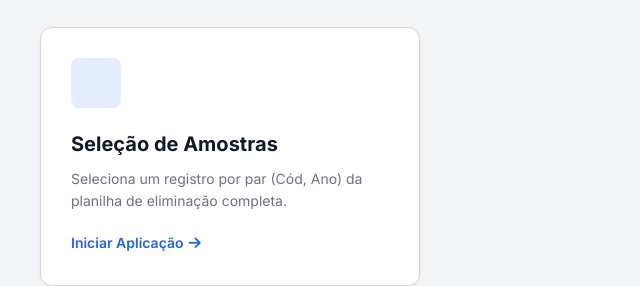
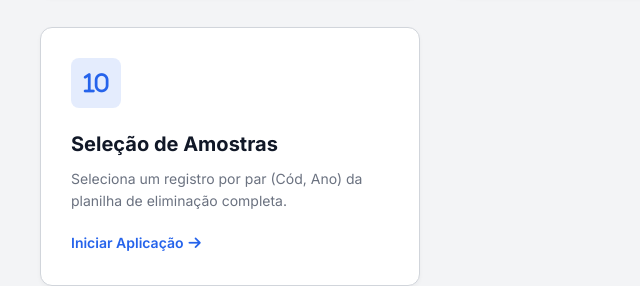
Before and after one commit to videsouza/arquivo, a plain HTML site: page index.html in a window 1280 px wide. Shown: the part 881-1167 px from the top of the page, 0-640 px from the left. Drawn offline with Linux system fonts and the light colour scheme.

Commit message:
Update index.html

```diff
--- a/index.html
+++ b/index.html
@@ -271,7 +271,7 @@
             </a>
 
             <a href="amostragem.html" class="service-card">
-                <div class="card-icon"><i class="fa-solid fa-10"></i></div>
+                <div class="card-icon"><i class="fa-solid fa-1"></i><i class="fa-solid fa-0"></i></div>
                 <h3 class="card-title">Seleção de Amostras</h3>
                 <p class="card-desc">Seleciona um registro por par (Cód, Ano) da planilha de eliminação completa.</p>
                 <div class="card-action">Iniciar Aplicação <i class="fas fa-arrow-right"></i></div>
```
